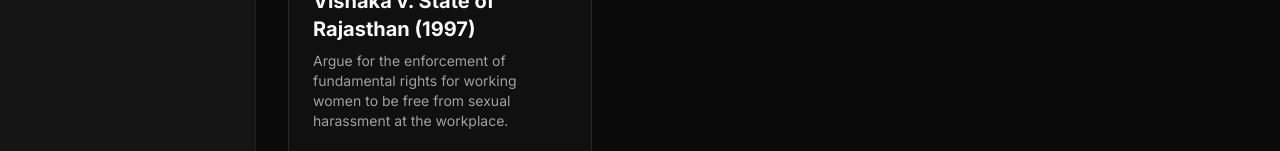
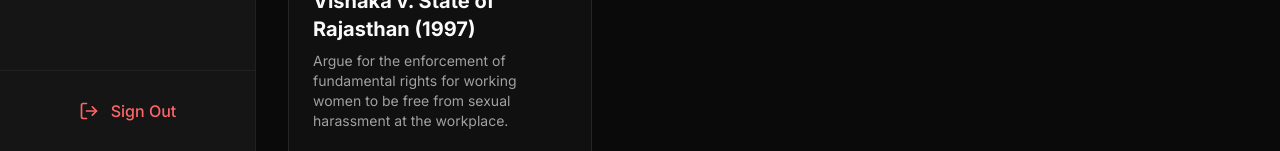
Before and after one commit to arpit2222/LexCrypt, a Next.js app in the folder frontend/: page /student in a window 1280 px wide. Shown: the part 649-800 px from the top of the page. Built offline with nearby package versions, Linux system fonts and the light colour scheme.

Commit message:
Update page.tsx

```diff
--- a/frontend/src/app/student/page.tsx
+++ b/frontend/src/app/student/page.tsx
@@ -2,12 +2,21 @@
 
 import React from "react";
 import Link from "next/link";
+import { useRouter } from "next/navigation";
 import { Button } from "@/components/ui/button";
-import { ChevronLeft, GraduationCap, Gavel, FileText, ArrowRight, Menu, Scale, LayoutDashboard } from "lucide-react";
+import { ChevronLeft, GraduationCap, Gavel, FileText, ArrowRight, Menu, Scale, LayoutDashboard, LogOut } from "lucide-react";
 import { mockCases } from "@/lib/cases";
 
 export default function StudentDashboard() {
   const [isSidebarOpen, setIsSidebarOpen] = React.useState(false);
+  const router = useRouter();
+
+  const handleLogout = () => {
+    localStorage.removeItem("nyaya_token");
+    localStorage.removeItem("nyaya_email");
+    localStorage.removeItem("nyaya_role");
+    router.push("/login");
+  };
 
   return (
     <div className="min-h-screen bg-neutral-950 text-neutral-50 flex">
@@ -32,6 +41,11 @@ export default function StudentDashboard() {
             <FileText className="w-5 h-5" /> My Scores
           </a>
         </nav>
+        <div className="p-4 border-t border-white/5 mt-auto">
+          <button onClick={handleLogout} className="w-full flex items-center justify-center gap-3 px-4 py-3 text-red-400 hover:text-red-300 hover:bg-red-400/10 rounded-xl font-medium transition-colors">
+            <LogOut className="w-5 h-5" /> Sign Out
+          </button>
+        </div>
       </aside>
 
       <main className="flex-1 flex flex-col max-h-screen overflow-y-auto">
```
